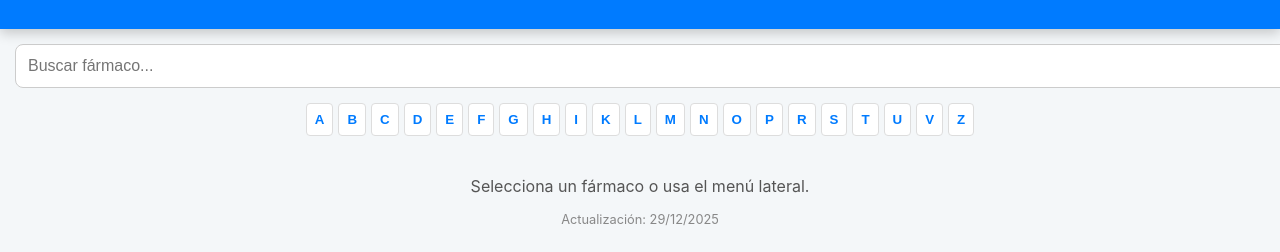
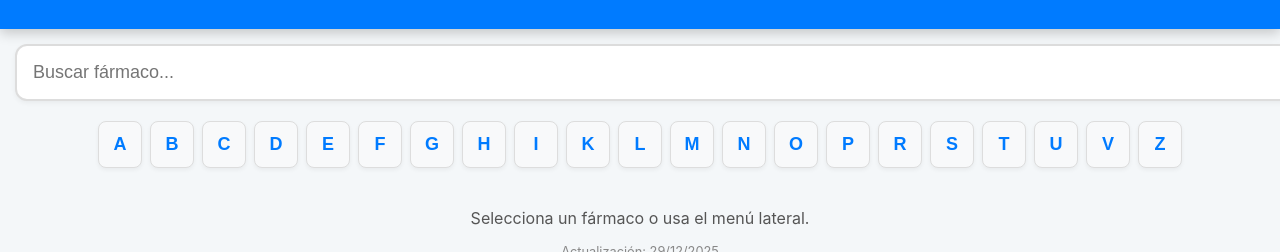
Before and after one commit to juancampillo03-byte/guia-farmacos-pwa, a plain HTML site: page index.html in a window 1280 px wide. Shown: the part 134-386 px from the top of the page. Drawn offline with Linux system fonts and the light colour scheme.

Commit message:
Update styles.css

```diff
--- a/styles.css
+++ b/styles.css
@@ -78,18 +78,57 @@ header h2 {
 
 /* 3. BUSCADOR Y RESULTADOS */
 main { padding: 15px; }
+
 #search-input {
-    width: 100%; padding: 12px; border-radius: 8px;
-    border: 1px solid #ccc; font-size: 16px; margin-bottom: 15px;
-}
-.alphabet-index { display: flex; flex-wrap: wrap; justify-content: center; gap: 5px; margin-bottom: 15px; }
-.index-button { background: white; border: 1px solid #ddd; padding: 8px; border-radius: 4px; color: #007bff; font-weight: bold; }
-.result-button {
-    width: 100%; padding: 15px; margin-bottom: 8px;
-    background: white; border: none; border-radius: 10px;
-    box-shadow: 0 2px 4px rgba(0,0,0,0.05); color: #007bff; font-weight: 600;
+    width: 100%;
+    padding: 16px;          /* Más altura para escribir mejor */
+    border-radius: 12px;
+    border: 2px solid #ddd;
+    font-size: 18px;        /* Letra más grande al buscar */
+    margin-bottom: 20px;
+    box-shadow: 0 2px 5px rgba(0,0,0,0.05);
 }
 
+.alphabet-index {
+    display: flex;
+    flex-wrap: wrap;
+    justify-content: center;
+    gap: 8px;               /* Más separación entre letras para evitar errores */
+    margin-bottom: 20px;
+}
+
+.index-button {
+    background: #f8f9fa;    /* Fondo sutil para que parezca un botón real */
+    border: 1px solid #ddd;
+    padding: 12px 5px;      /* Más alto para mejor pulsación táctil */
+    border-radius: 8px;
+    color: #007bff;
+    font-weight: 800;
+    font-size: 18px;        /* Letra más grande */
+    min-width: 44px;        /* Ancho uniforme para que se vea ordenado */
+    text-align: center;
+    box-shadow: 0 2px 4px rgba(0,0,0,0.05);
+}
+
+.result-button {
+    width: 100%;
+    padding: 18px;          /* Más área de toque para el fármaco */
+    margin-bottom: 12px;
+    background: white;
+    border: 1px solid #edf2f7;
+    border-radius: 12px;
+    box-shadow: 0 4px 6px rgba(0,0,0,0.07);
+    color: #0056b3;         /* Un azul un poco más oscuro para mejor lectura */
+    font-weight: 700;
+    font-size: 1.15em;      /* Nombre del fármaco más imponente */
+    text-align: left;
+}
+
+/* Efecto al pulsar (Feedback visual) */
+.index-button:active, .result-button:active {
+    background-color: #eef6ff;
+    transform: scale(0.97); /* Efecto de hundimiento */
+}
 /* 4. TARJETAS VÍA ORAL Y ABREVIATURAS */
 .ficha { background: transparent; padding: 0; }
 .ficha h2 { color: #2c3e50; text-align: center; font-size: 1.4em; margin-bottom: 20px; }
```
